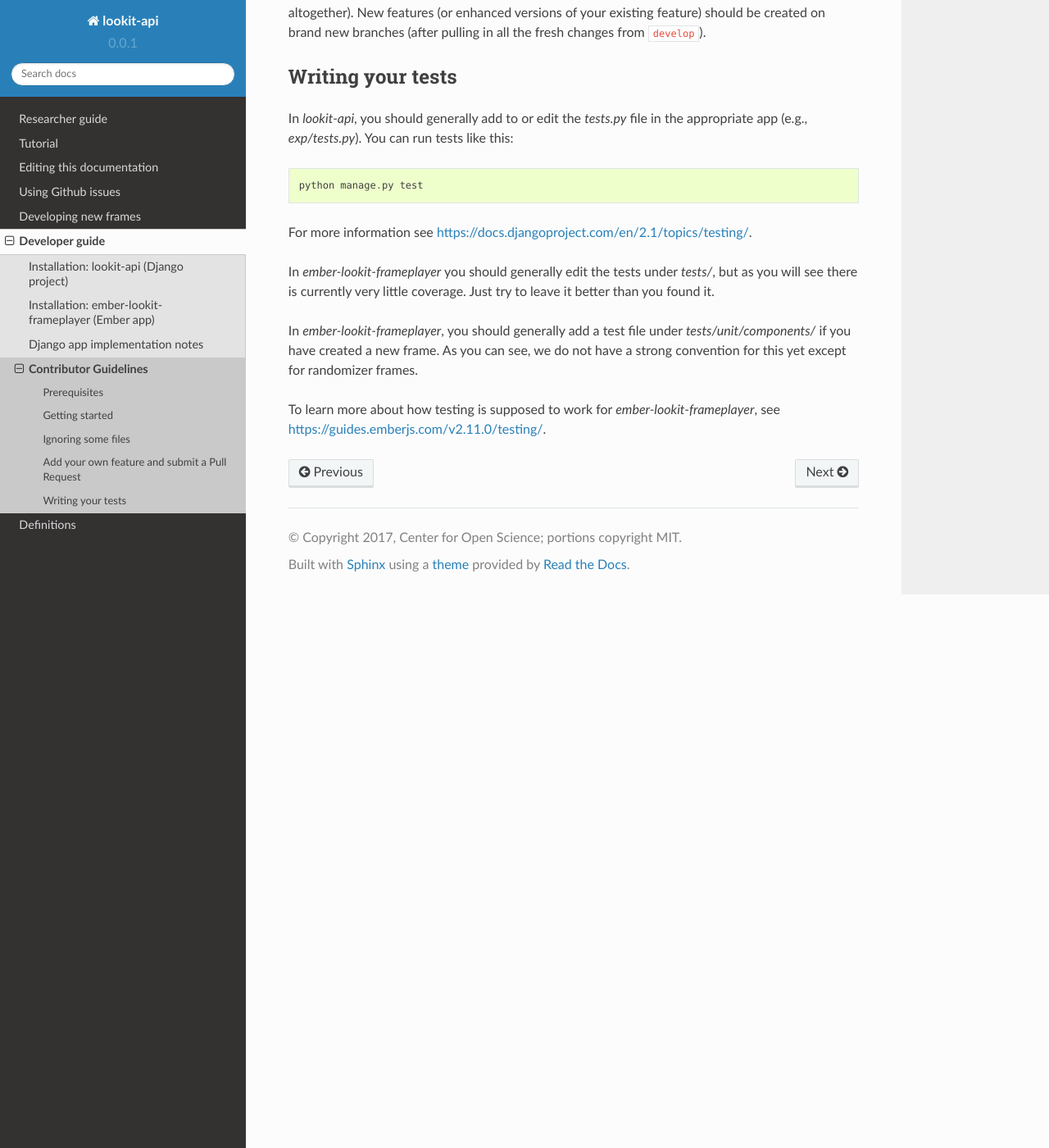
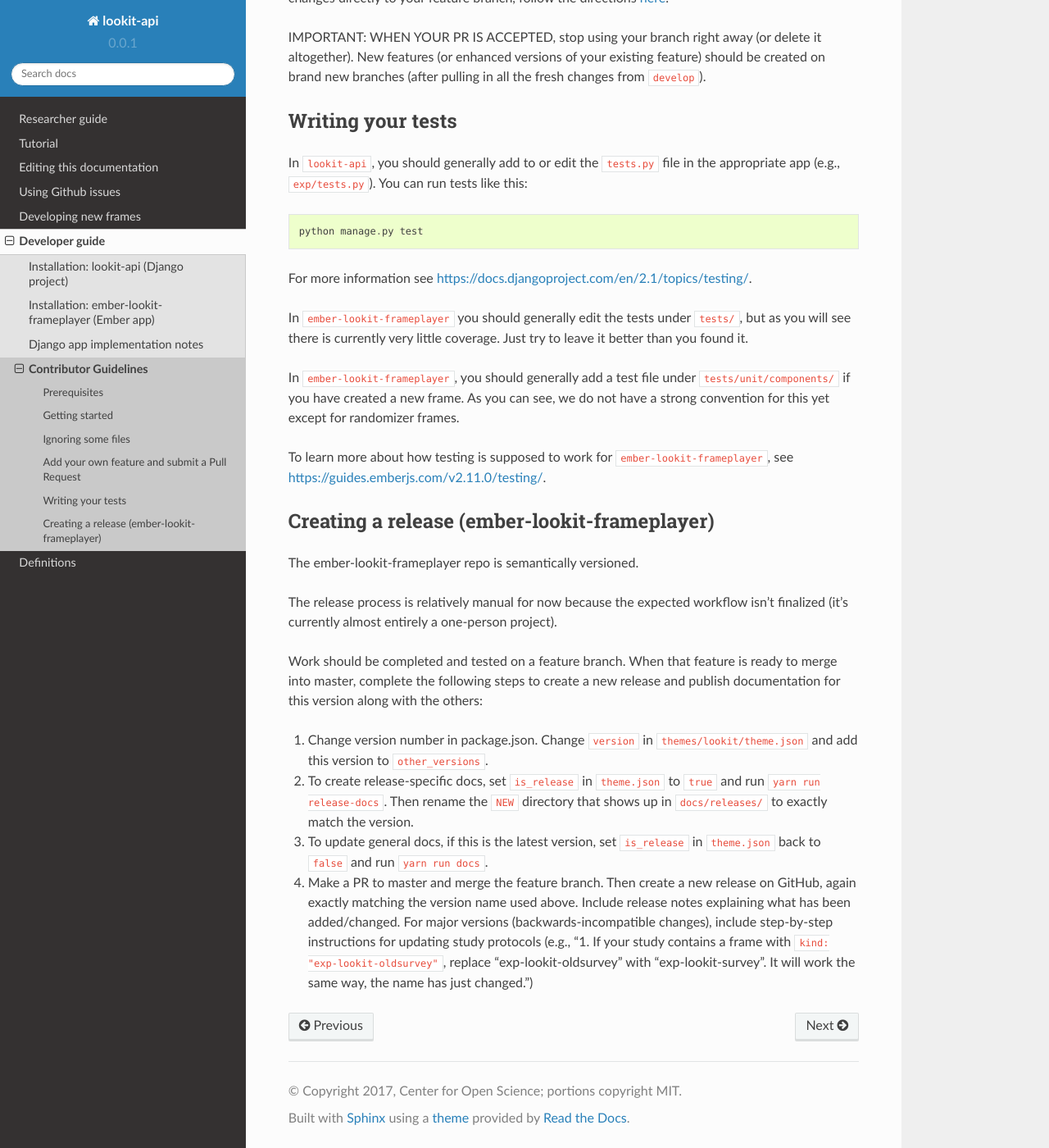
Before and after one commit to lookit/lookit-docs, a Sphinx documentation site: the page built from docs/source/contributor-guidelines.rst, in a window 1280 px wide and 1400 px high, scrolled down 3397 px. Shown: the whole window at 82% size. Built offline with Sphinx 7.4.7 and the Read the Docs theme 2.0.0, drawn with Linux system fonts in a browser that asks for light colours; some of the changed text lies outside the part shown.

Commit message:
add info on generating releases of ember-lookit-frameplayer including maintaining docs

```diff
--- a/docs/source/contributor-guidelines.rst
+++ b/docs/source/contributor-guidelines.rst
@@ -22,7 +22,9 @@
 Getting started
 ~~~~~~~~~~~~~~~~~~~
 
-At a high level, we are roughly following a Forking Workflow version of Gitflow `as described here <https://www.atlassian.com/git/tutorials/comparing-workflows/forking-workflow>`_. You should plan to make feature-specific branches off of the ``develop`` branch of a local copy of the code running on your own machine. This will keep the codebase as clean as possible.
+At a high level, we are roughly following a Forking Workflow version of Gitflow `as described here <https://www.atlassian.com/git/tutorials/comparing-workflows/forking-workflow>`_.
+
+You should plan to make feature-specific branches off of the ``develop`` branch (for lookit-api, lookit-docs) or ``master`` branch (for ember-lookit-frameplayer) of a local copy of the code running on your own machine. This will keep the codebase as clean as possible.
 
 First create your own fork of lookit-api, ember-lookit-frameplayer, and/or lookit-docs. Follow the directions for installation of lookit-api or ember-lookit-frameplayer if needed.
 
@@ -78,36 +80,54 @@
 
 and then resolving all merge conflicts.
 
-On `lookit-api`, you should then update dependencies like this::
+On ``lookit-api``, you should then update dependencies like this::
 
     pip install -r requirements/defaults.txt
     python manage.py migrate
     python manage.py test
 
-On `ember-lookit-frameplayer`, you should update dependencies using the package manager yarn.
+On ``ember-lookit-frameplayer``, you should update dependencies using the package manager yarn.
 
-Next, push all your local changes to your own fork. You should push your code (making sure to replace `feature/my-validation-feature` with whatever your branch is actually called)::
+Next, push all your local changes to your own fork. You should push your code (making sure to replace ``feature/my-validation-feature`` with whatever your branch is actually called)::
 
     git push --set-upstream origin feature/my-validation-feature
 
 Prior to finalizing your commit, make sure to clean up your code to comply with PEP8. Since both black and isort are included in our development dependencies, you should just be able to run ``isort -rc . --skip venv`` to fix your imports, and similarly ``black . --exclude=venv`` to "blacken" your changes. With both commands, replace ``venv`` with the actual name of your virtual env directory so that you don't blacken/isort your dependencies.
 
-When your branch is ready (you've tested your changes out, and your code has comments and tests), submit a Pull Request! To do this, go to GitHub, navigate to your fork (in this case the github extension should be /your-username/lookit-api), then click `new pull request`.   Change the base to `develop` and the compare to `feature/my-validation-feature`. Finally, click `Create pull request` and describe the changes you have made. Your pull request will be reviewed by Lookit staff; changes may be requested before changes are merged into the develop branch. To allow Lookit staff to add changes directly to your feature branch, follow the directions `here <https://help.github.com/articles/allowing-changes-to-a-pull-request-branch-created-from-a-fork/>`_.
+When your branch is ready (you've tested your changes out, and your code has comments and tests), submit a Pull Request! To do this, go to GitHub, navigate to your fork (in this case the github extension should be /your-username/lookit-api), then click ``new pull request``.   Change the base to ``develop`` and the compare to ``feature/my-validation-feature``. Finally, click `Create pull request` and describe the changes you have made. Your pull request will be reviewed by Lookit staff; changes may be requested before changes are merged into the develop branch. To allow Lookit staff to add changes directly to your feature branch, follow the directions `here <https://help.github.com/articles/allowing-changes-to-a-pull-request-branch-created-from-a-fork/>`_.
 
 IMPORTANT: WHEN YOUR PR IS ACCEPTED, stop using your branch right away (or delete it altogether).  New features (or enhanced versions of your existing feature) should be created on brand new branches (after pulling in all the fresh changes from ``develop``).
 
 Writing your tests
 ~~~~~~~~~~~~~~~~~~~~
 
-In `lookit-api`, you should generally add to or edit the `tests.py` file in the appropriate app (e.g., `exp/tests.py`). You can run tests like this::
+In ``lookit-api``, you should generally add to or edit the ``tests.py`` file in the appropriate app (e.g., ``exp/tests.py``). You can run tests like this::
 
     python manage.py test
 
 For more information see https://docs.djangoproject.com/en/2.1/topics/testing/.
 
-In `ember-lookit-frameplayer` you should generally edit the tests under `tests/`, but as
+In ``ember-lookit-frameplayer`` you should generally edit the tests under ``tests/``, but as
 you will see there is currently very little coverage. Just try to leave it better than you found it.
 
-In `ember-lookit-frameplayer`, you should generally add a test file under `tests/unit/components/` if you have created a new frame. As you can see, we do not have a strong convention for this yet except for randomizer frames.
+In ``ember-lookit-frameplayer``, you should generally add a test file under ``tests/unit/components/`` if you have created a new frame. As you can see, we do not have a strong convention for this yet except for randomizer frames.
 
-To learn more about how testing is supposed to work for `ember-lookit-frameplayer`, see https://guides.emberjs.com/v2.11.0/testing/.
+To learn more about how testing is supposed to work for ``ember-lookit-frameplayer``, see https://guides.emberjs.com/v2.11.0/testing/.
+
+
+Creating a release (ember-lookit-frameplayer)
+~~~~~~~~~~~~~~~~~~~~~~~~~~~~~~~~~~~~~~~~~~~~~~
+
+The ember-lookit-frameplayer repo is semantically versioned.
+
+The release process is relatively manual for now because the expected workflow isn't finalized (it's currently almost entirely a one-person project).
+
+Work should be completed and tested on a feature branch. When that feature is ready to merge into master, complete the following steps to create a new release and publish documentation for this version along with the others:
+
+1. Change version number in package.json. Change ``version`` in ``themes/lookit/theme.json`` and add this version to ``other_versions``.
+
+2. To create release-specific docs, set ``is_release`` in ``theme.json`` to ``true`` and run ``yarn run release-docs``. Then rename the ``NEW`` directory that shows up in ``docs/releases/`` to exactly match the version.
+
+3. To update general docs, if this is the latest version, set ``is_release`` in ``theme.json`` back to ``false`` and run ``yarn run docs``.
+
+4. Make a PR to master and merge the feature branch. Then create a new release on GitHub, again exactly matching the version name used above. Include release notes explaining what has been added/changed. For major versions (backwards-incompatible changes), include  step-by-step instructions for updating study protocols (e.g., "1. If your study contains a frame with ``kind: "exp-lookit-oldsurvey"``, replace "exp-lookit-oldsurvey" with "exp-lookit-survey". It will work the same way, the name has just changed.")
```
